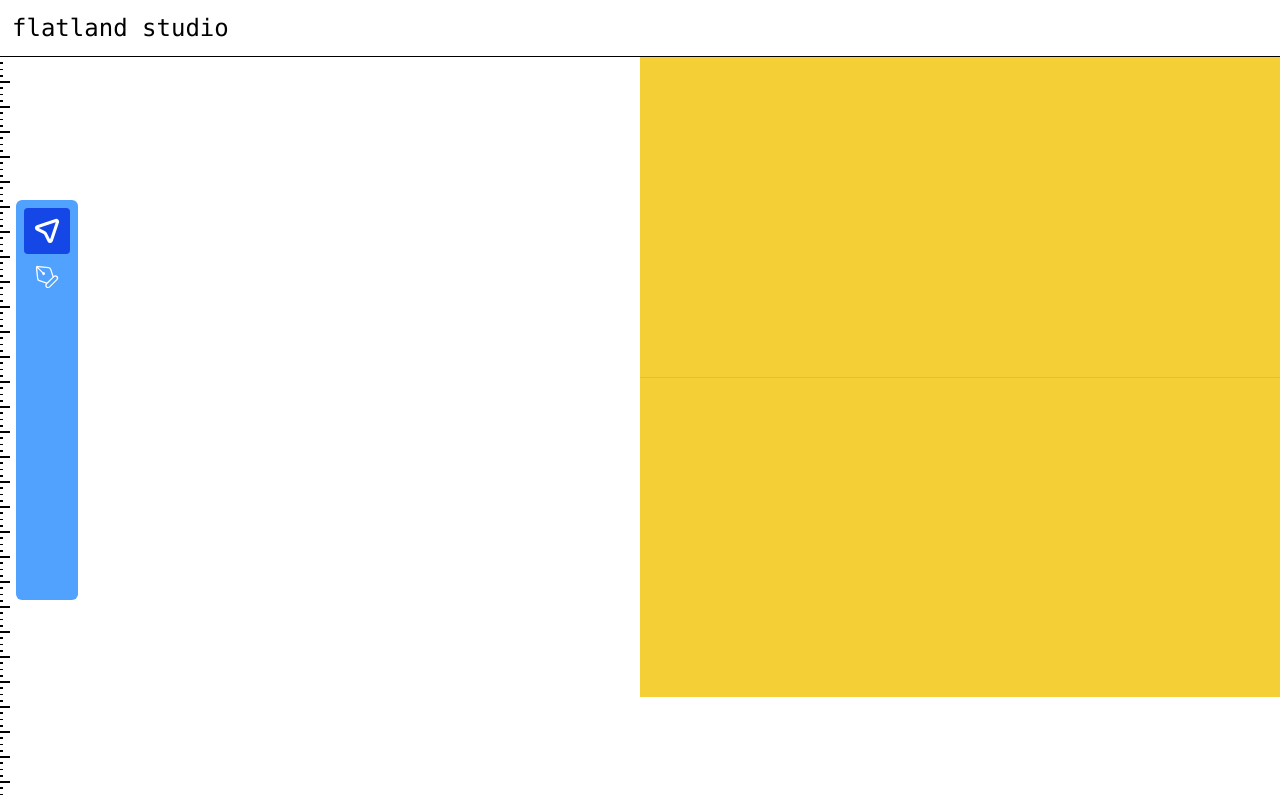
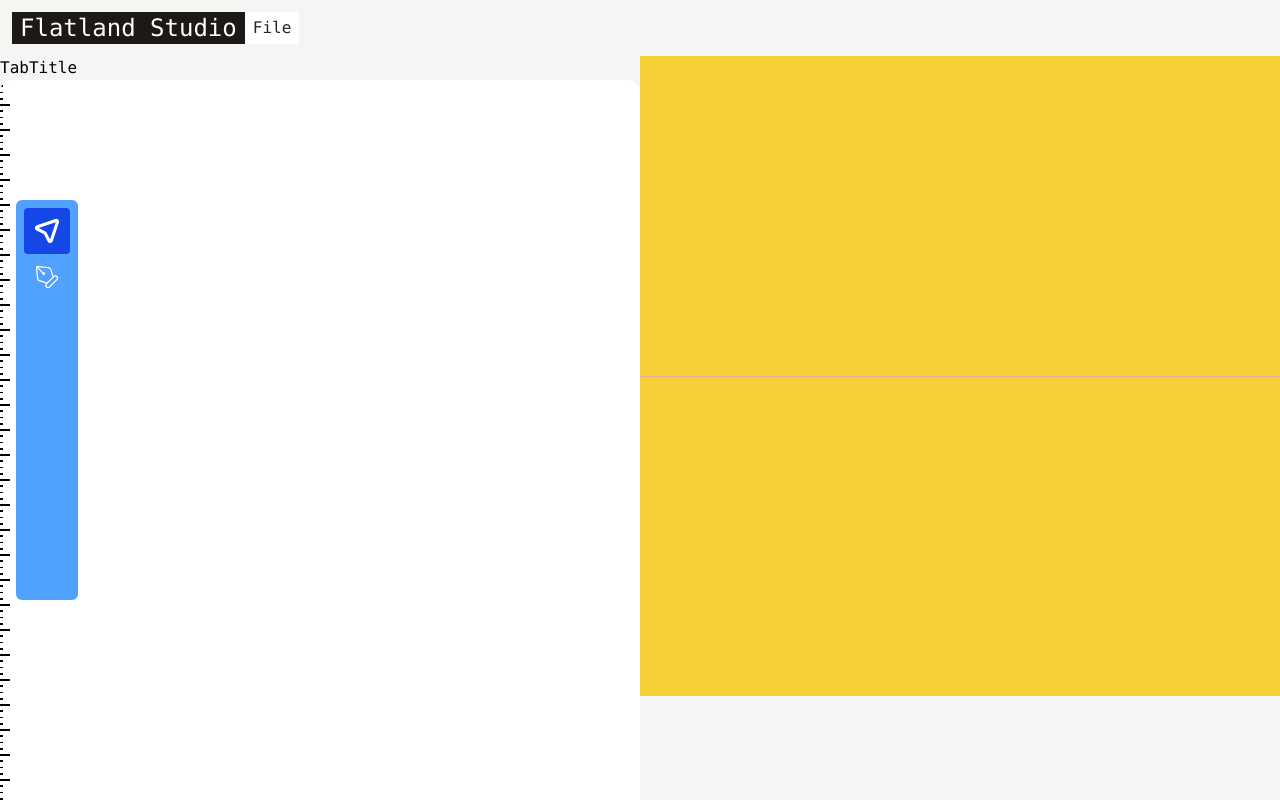
Before and after one commit to twaldorf/flatland-client, a React (Vite) app: page / in a window 1280 px wide. Built offline with nearby package versions, Linux system fonts and the light colour scheme.

Commit message:
add header menu items

```diff
--- a/src/App.tsx
+++ b/src/App.tsx
@@ -17,12 +17,13 @@ const App: React.FC = () => {
   }, []);
 
   return (
-    <main className="app-container font-mono w-full h-screen overflow-hidden flex flex-col">
+    <main className="app-container font-mono w-full h-screen overflow-hidden flex flex-col bg-stone-100">
       <Header></Header>
       <Toolbar></Toolbar>
       <div className="grid grid-cols-2">
   			<div className="h-svh">
-  				<canvas ref={canvasRef} id="canvas2d" className="w-full h-full col-1 block"></canvas>
+          <h3>TabTitle</h3>
+  				<canvas ref={canvasRef} id="canvas2d" className="w-full h-full col-1 block rounded-xl"></canvas>
   			</div>
   			<div id="main" className="h-svh">
   				<canvas ref={threeRef} id="canvas3d-container" className="w-1/1 h-100 col-2 block"></canvas>
--- a/src/UI/sections/Header.tsx
+++ b/src/UI/sections/Header.tsx
@@ -1,5 +1,15 @@
+import MenuItem from "./Header/MenuItem"
+
 export const Header = () => {
   return (
-    <h1 className="text-2xl border-b p-3">flatland studio</h1>
+    <header className="p-3 flex flex-row items-center">
+      <h1 className="text-2xl bg-stone-900 text-white inline-block px-2">Flatland Studio</h1>
+      <MenuItem label={"File"} options={[
+          { name: "Recent >", action: () => console.log("Zoom In") },
+          { name: "New", action: () => console.log("Zoom Out") },
+          { name: "Open", action: () => console.log("Zoom Out") },
+          { name: "Save", action: () => console.log("Zoom Out") },
+        ]} />
+    </header>
   )
 }
--- /dev/null
+++ b/src/UI/sections/Header/MenuItem.tsx
@@ -0,0 +1,35 @@
+import { useState } from "react";
+
+interface MenuItemProps {
+  label: string;
+  options: { name: string; action: () => void }[];
+}
+
+const MenuItem = ({ label, options }: MenuItemProps) => {
+  const [open, setOpen] = useState(false);
+
+  return (
+    <div
+      className="relative bg-white py-1 px-2 cursor-pointer text-stone-800 hover:bg-blue-200"
+      onMouseEnter={() => setOpen(true)}
+      onMouseLeave={() => setOpen(false)}
+    >
+      {label}
+      {open && (
+        <ul className="absolute left-0 top-full bg-gray-800 text-white shadow-lg rounded w-40 z-50">
+          {options.map((option, index) => (
+            <li
+              key={index}
+              onClick={option.action}
+              className="px-4 py-2 hover:bg-blue-600 cursor-pointer"
+            >
+              {option.name}
+            </li>
+          ))}
+        </ul>
+      )}
+    </div>
+  );
+};
+
+export default MenuItem;
```
Also changed, not shown: 4 other files (tests, documents, lock files or other folders).
